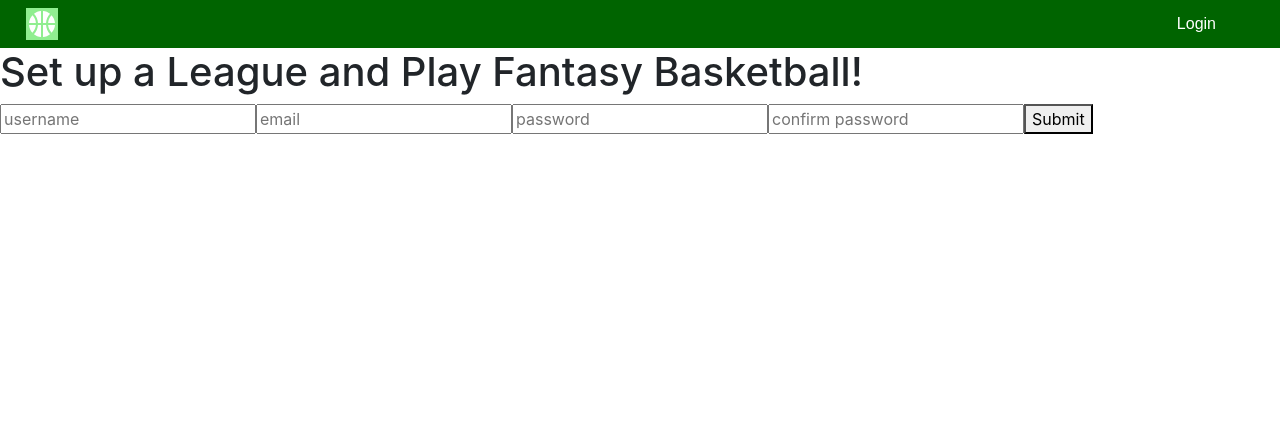
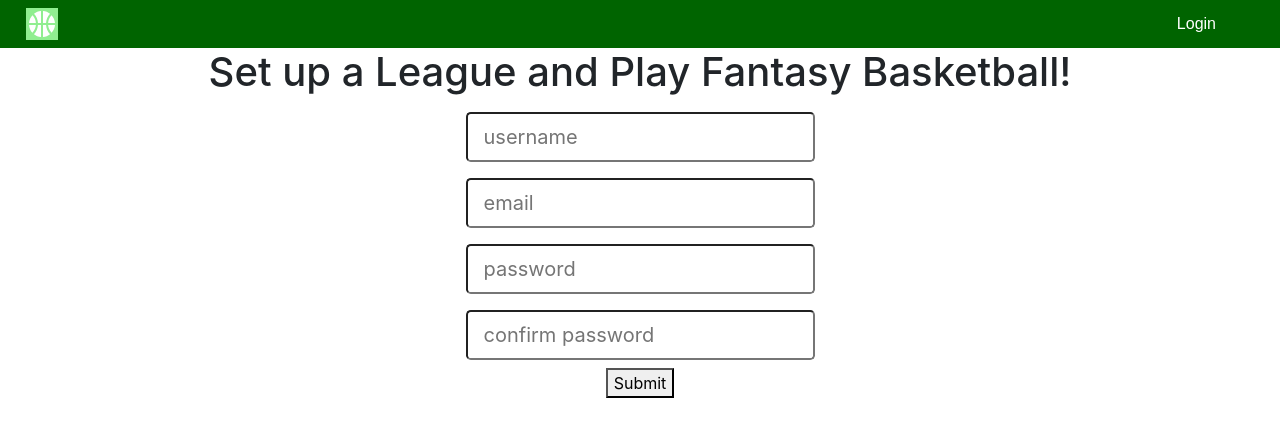
Before and after one commit to geon12/fantasy-app-frontend, a React (Create React App) app: page /signup in a window 1280 px wide. Shown: the top 436 px of the page. Built offline with nearby package versions, Linux system fonts and the light colour scheme.

Commit message:
style sign up form

```diff
--- a/src/components/Home.js
+++ b/src/components/Home.js
@@ -2,7 +2,7 @@ import { Link } from "react-router-dom";
 
 function Home() {
     return (
-        <div>
+        <div className="text-center">
             <h1>Play Fantasy Basketball!</h1>
 
             <Link to="/signup"><button>Sign Up</button></Link>
--- a/src/components/Signup.js
+++ b/src/components/Signup.js
@@ -2,7 +2,7 @@ import SignupForm from "./SignupForm"
 
 function SignUp({setUser}) {
     return(
-        <div>
+        <div className="text-center">
             <h1>Set up a League and Play Fantasy Basketball!</h1>
             <SignupForm setUser={setUser}/>
         </div>
--- a/src/components/SignupForm.js
+++ b/src/components/SignupForm.js
@@ -46,39 +46,51 @@ function SignupForm({setUser}) {
 
     }
     return (
+        <div className="text-center">
         <form onSubmit={handleSubmit}>
-
+            <div>
                 <input
                     type="text"
                     name="username"
                     value={formData.username}
                     onChange={handleChange}
                     placeholder="username"
+                    className="form-control-lg my-2"
                 />
+            </div>
+            <div>
                 <input
                     type="text"
                     name="email"
                     value={formData.email}
                     onChange={handleChange}
                     placeholder="email"
+                    className="form-control-lg my-2"
                 />
+
+            </div>
+            <div>
                 <input
                     type="password"
                     name="password"
                     value={formData.password}
                     onChange={handleChange}
                     placeholder="password"
+                    className="form-control-lg my-2"
                 />
-
+            </div>
+            <div>
                 <input
                     type="password"
                     value={passwordConfirmation}
                     onChange={handleConfirmationChange}
                     placeholder="confirm password"
+                    className="form-control-lg my-2"
                 />
-
+            </div>
             <button type="submit" disabled={formData.password !==  passwordConfirmation}>Submit</button>
         </form>
+        </div>
     )
 }
 
```
Lines whose indentation alone changed are shown as unchanged.
